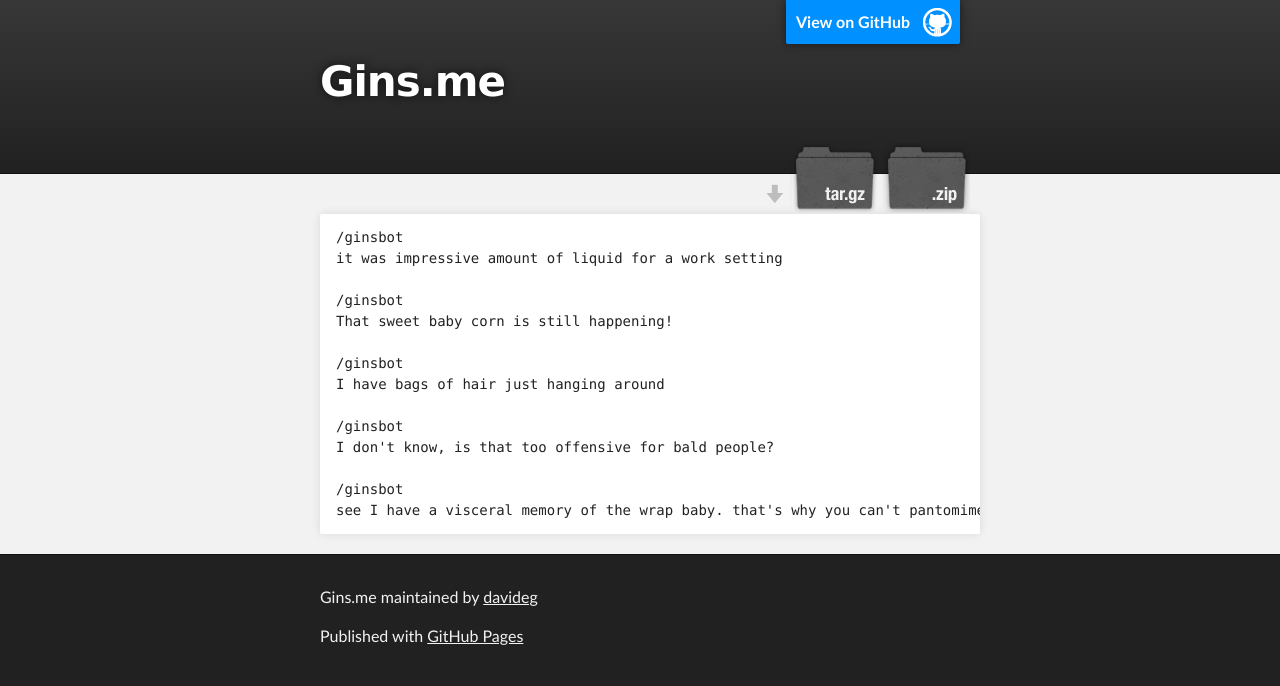
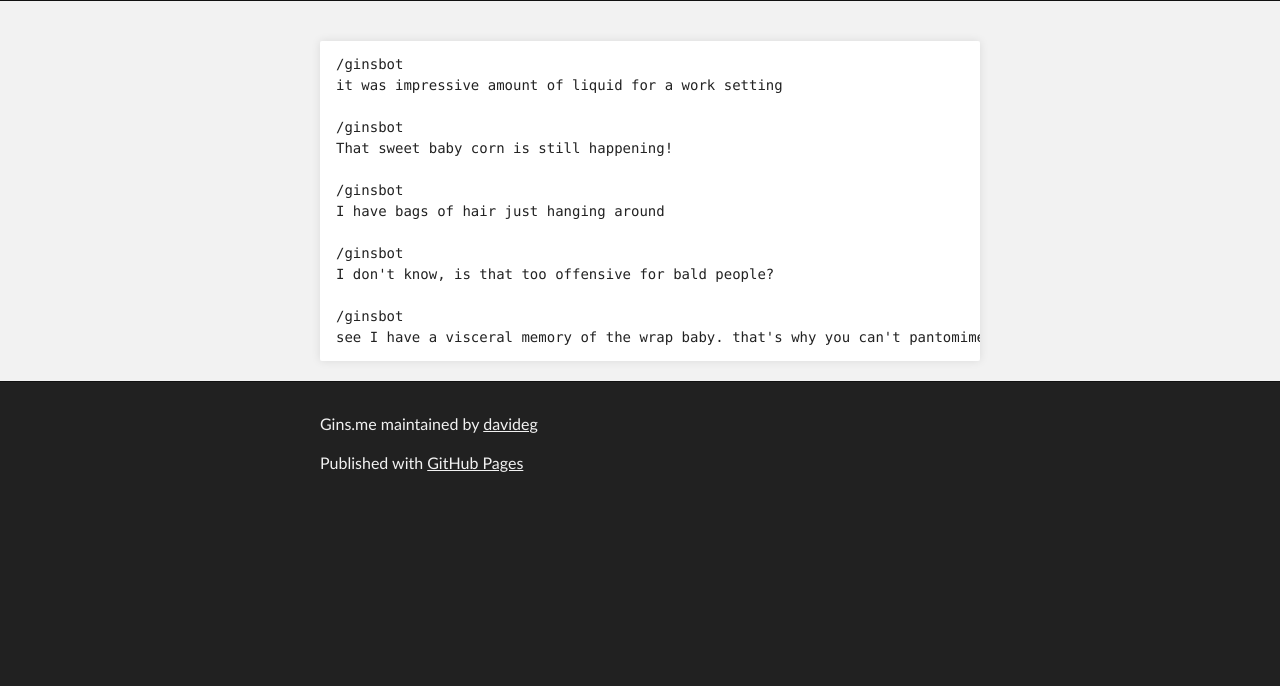
Before and after one commit to davideg/gins.me, a plain HTML site: page index.html in a window 1280 px wide. Drawn offline with Linux system fonts and the light colour scheme.

Commit message:
Remove header section

```diff
--- a/index.html
+++ b/index.html
@@ -12,21 +12,6 @@
   </head>
 
   <body>
-
-    <!-- HEADER -->
-    <div id="header_wrap" class="outer">
-        <header class="inner">
-          <a id="forkme_banner" href="https://github.com/davideg/gins.me">View on GitHub</a>
-
-          <h1 id="project_title">Gins.me</h1>
-          <h2 id="project_tagline"></h2>
-
-            <section id="downloads">
-              <a class="zip_download_link" href="https://github.com/davideg/gins.me/zipball/master">Download this project as a .zip file</a>
-              <a class="tar_download_link" href="https://github.com/davideg/gins.me/tarball/master">Download this project as a tar.gz file</a>
-            </section>
-        </header>
-    </div>
 
     <!-- MAIN CONTENT -->
     <div id="main_content_wrap" class="outer">
```
